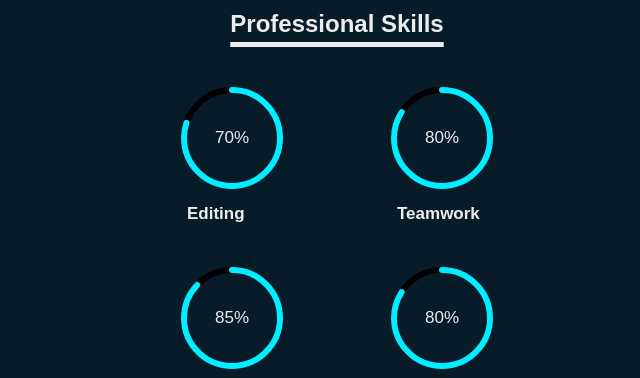
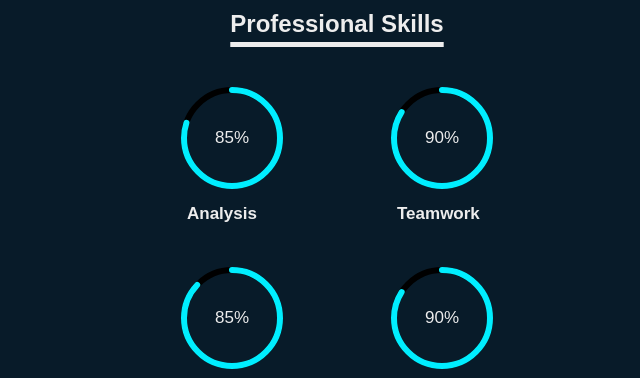
Before and after one commit to DevendraKalmodiya/portfolio, a plain HTML site: page index.html in a window 1280 px wide. Shown: the part 2400-2778 px from the top of the page, 83-723 px from the left. Drawn offline with nearby package versions, Linux system fonts and the light colour scheme.

Commit message:
Update index.html

```diff
--- a/index.html
+++ b/index.html
@@ -128,8 +128,8 @@
                     <circle class="progress-bar" cx="100" cy="100" r="80"></circle>
                     <circle class="path path-1" cx="100" cy="100" r="80"></circle>
                    </svg>
-                   <div class="percentage">70%</div>
-                   <div class="text">Editing</div>
+                   <div class="percentage">85%</div>
+                   <div class="text">Analysis</div>
                 </div>
 
                 <div class="radial-bar">
@@ -137,7 +137,7 @@
                      <circle class="progress-bar" cx="100" cy="100" r="80"></circle>
                      <circle class="path path-2" cx="100" cy="100" r="80"></circle>
                     </svg>
-                    <div class="percentage">80%</div>
+                    <div class="percentage">90%</div>
                     <div class="text">Teamwork</div>
                 </div>
 
@@ -155,7 +155,7 @@
                       <circle class="progress-bar" cx="100" cy="100" r="80"></circle>
                       <circle class="path path-4" cx="100" cy="100" r="80"></circle>
                     </svg>
-                    <div class="percentage">80%</div>
+                    <div class="percentage">90%</div>
                     <div class="text">Communication</div>
                 </div>
             </div>
```
